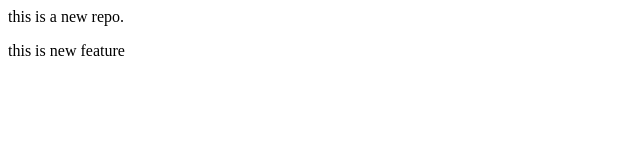
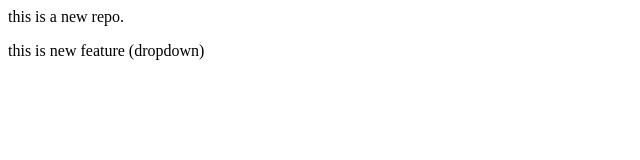
Before and after one commit to suryapratapverma-09/local-test-file, a plain HTML site: page index.html in a window 1280 px wide. Shown: the full height of the page, 0-640 px from the left. Drawn offline with Linux system fonts and the light colour scheme.

Commit message:
add dropdown

```diff
--- a/index.html
+++ b/index.html
@@ -1,2 +1,2 @@
 <p>this is a new repo.</p>
-<P>this is new feature</P>
+<P>this is new feature (dropdown)</P>
```
